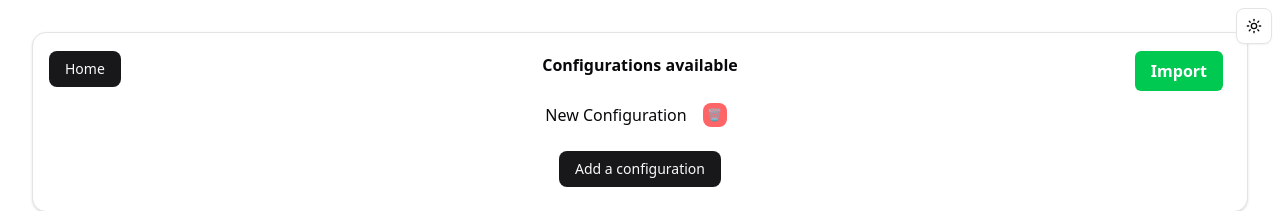
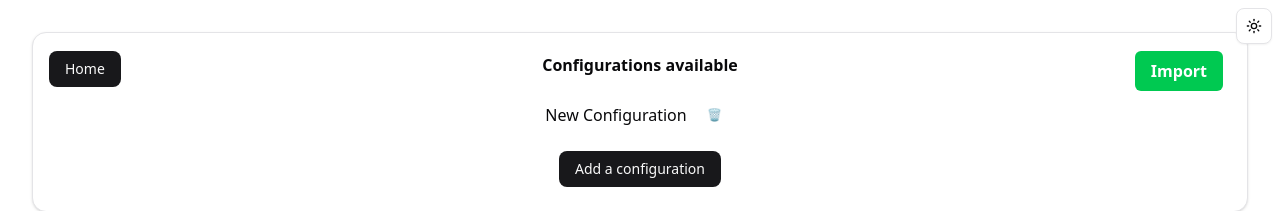
Before and after one commit to ArthurCouturier/finanz, a React (Vite) app: page /chooseConfig/house in a window 1280 px wide. Shown: the top 211 px of the page. Built offline with nearby package versions, Linux system fonts and the light colour scheme.

Commit message:
esthetical changes

```diff
--- a/src/pages/ChooseConfig.tsx
+++ b/src/pages/ChooseConfig.tsx
@@ -87,7 +87,7 @@ export default function ChooseConfig() {
               {config.name}
             </button>
             <button
-              className="bg-red-400 hover:bg-red-500 text-text-primary p-2 rounded-md transition duration-200 mx-2 my-auto h-6 w-6 flex items-center justify-center text-xs"
+              className="hover:bg-zinc-200 dark:hover:bg-zinc-700 text-text-primary p-2 rounded-md transition duration-200 mx-2 my-auto h-6 w-6 flex items-center justify-center text-xs"
               onClick={() => {
                 onRemove(config.uuid);
               }}
```
